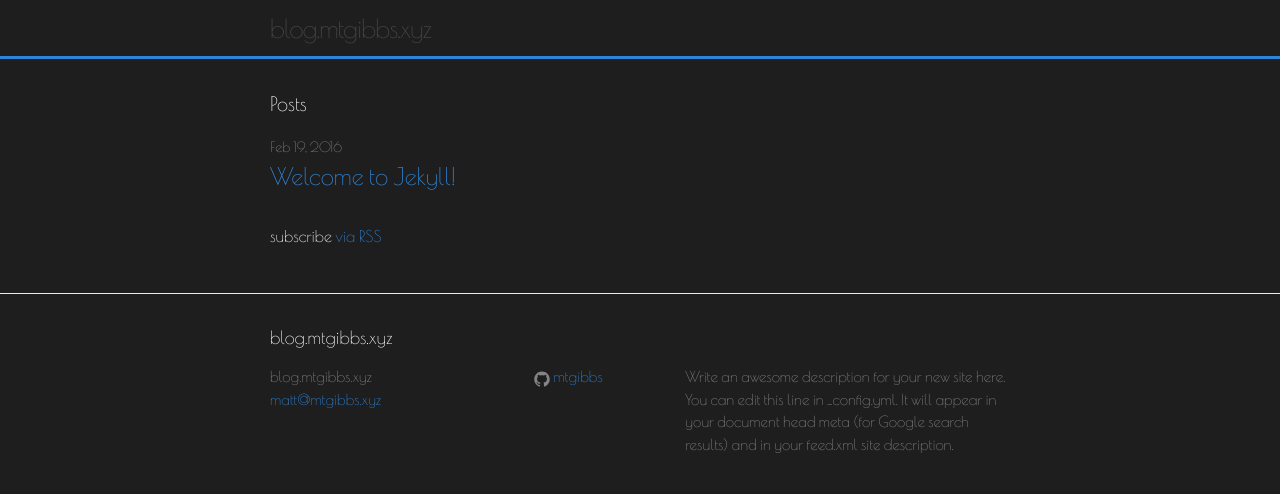
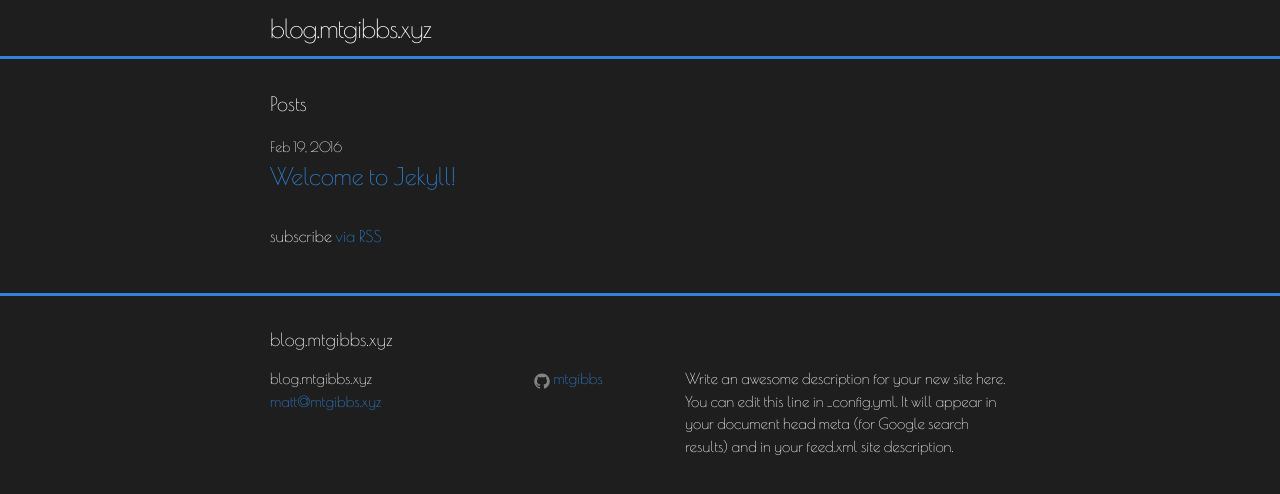
Before and after one commit to mtgibbs/mtgibbs.github.io, a Jekyll site: the page built from index.html, in a window 1280 px wide. Shown: the top 494 px of the page. Built offline with Jekyll 4.4.1, drawn with Linux system fonts in a browser that asks for light colours; some web fonts are replaced.

Commit message:
Revising scheme
Slowly just trying to remove fluff around this.

```diff
--- a/_sass/_base.scss
+++ b/_sass/_base.scss
@@ -94,13 +94,8 @@
     color: $brand-color;
     text-decoration: none;
 
-    &:visited {
-        color: darken($brand-color, 15%);
-    }
-
-    &:hover {
-        color: $text-color;
-        text-decoration: underline;
+    &:visited, &:hover {
+        color: $alt2-color;
     }
 }
 
@@ -110,7 +105,7 @@
  * Blockquotes
  */
 blockquote {
-    color: $grey-color;
+    color: $grey-color-dark;
     border-left: 4px solid $grey-color-light;
     padding-left: $spacing-unit / 2;
     font-size: 18px;
@@ -200,7 +195,7 @@
         vertical-align: middle;
 
         path {
-            fill: $grey-color;
+            fill: $grey-color-light;
         }
     }
 }
--- a/_sass/_layout.scss
+++ b/_sass/_layout.scss
@@ -19,7 +19,7 @@
 
     &,
     &:visited {
-        color: $grey-color-dark;
+        color: $white-color;
     }
 }
 
@@ -97,7 +97,7 @@
  * Site footer
  */
 .site-footer {
-    border-top: 1px solid $grey-color-light;
+    border-top: 3px solid $primary-color;
     padding: $spacing-unit 0;
 }
 
@@ -114,7 +114,7 @@
 
 .footer-col-wrapper {
     font-size: 15px;
-    color: $grey-color;
+    color: $white-color;
     margin-left: -$spacing-unit / 2;
     @extend %clearfix;
 }
@@ -185,7 +185,7 @@
 
 .post-meta {
     font-size: $small-font-size;
-    color: $grey-color;
+    color: $white-color;
 }
 
 .post-link {
--- a/css/main.scss
+++ b/css/main.scss
@@ -15,10 +15,10 @@
 $black-color:      #1e1e1e;
 $primary-color:    #2e85d8;
 $white-color:      #fff; // real original
+$alt2-color:       #645CE8;
 
-$grey-color:       lighten($black-color, 40%);
-$grey-color-light: lighten($grey-color, 40%);
-$grey-color-dark:  darken($grey-color, 25%);
+$grey-color-light: lighten($black-color, 40%);
+$grey-color-dark:  lighten($black-color, 10%);
 
 $text-color:       $white-color;
 $background-color: $black-color;
```
